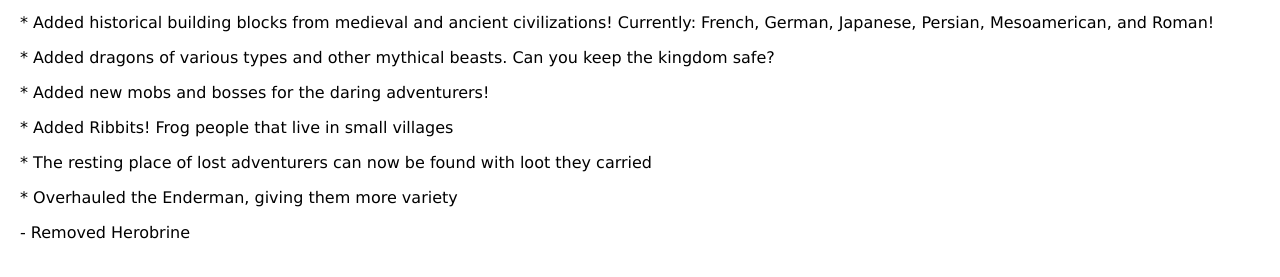
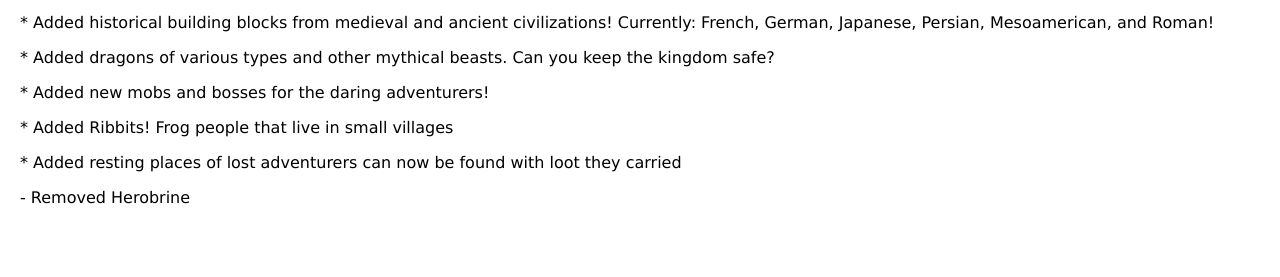
Before and after one commit to Prime266/prime266.github.io, a plain HTML site: page news.html in a window 1280 px wide. Shown: the part 123-400 px from the top of the page. Drawn offline with Linux system fonts and the light colour scheme.

Commit message:
Update news.html

```diff
--- a/news.html
+++ b/news.html
@@ -20,8 +20,7 @@ body {
 <p>* Added dragons of various types and other mythical beasts. Can you keep the kingdom safe?
 <p>* Added new mobs and bosses for the daring adventurers!
 <p>* Added Ribbits! Frog people that live in small villages
-<p>* The resting place of lost adventurers can now be found with loot they carried
-<p>* Overhauled the Enderman, giving them more variety
+<p>* Added resting places of lost adventurers can now be found with loot they carried
 <p>- Removed Herobrine</p>
 </body>
 </html>
```
